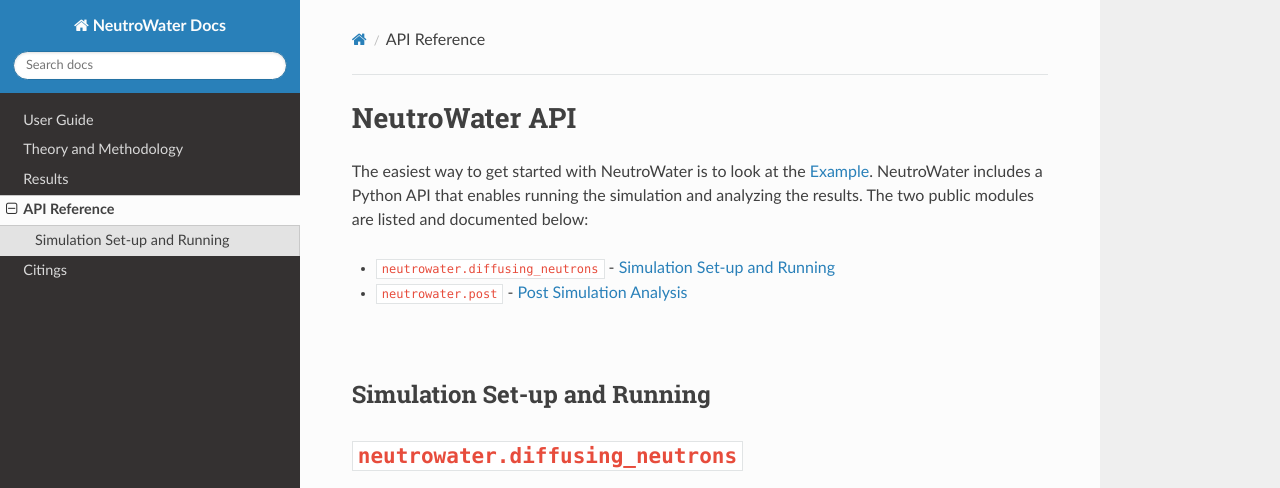
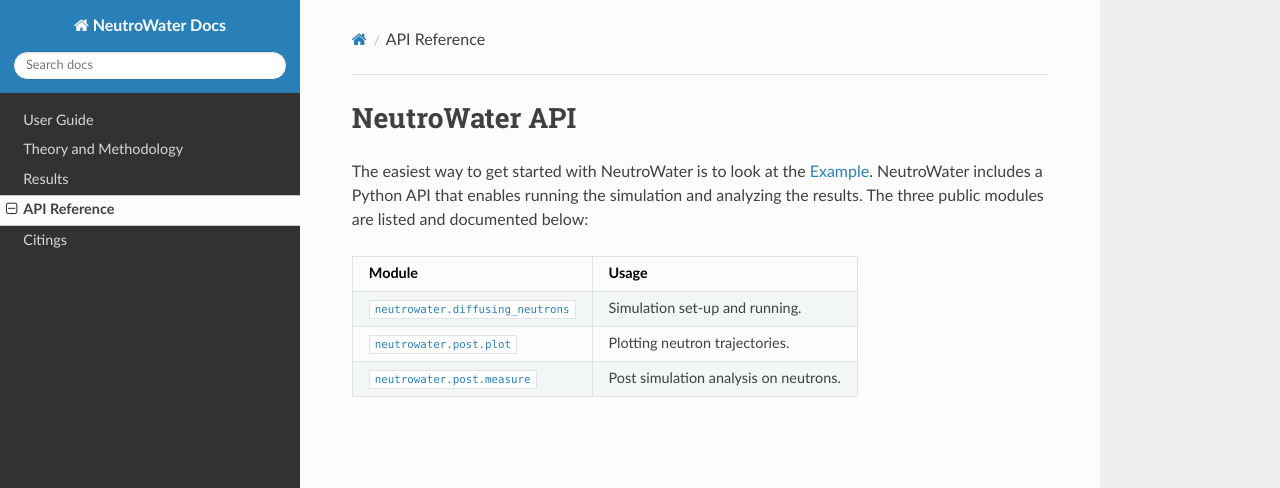
Before and after one commit to DerkNiessink/NeutroWater, an MkDocs documentation site: the page built from docs/docs/reference.md, in a window 1280 px wide and 1345 px high. Shown: the top 488 px of the window. Built offline with MkDocs 1.6.1, drawn with Linux system fonts in a browser that asks for light colours; nearby versions of some CDN libraries; some of the changed text lies outside the part shown; grey boxes are pictures that could not be loaded.

Commit message:
update to docs

```diff
--- a/docs/docs/reference.md
+++ b/docs/docs/reference.md
@@ -1,31 +1,33 @@
 # NeutroWater API
 
-The easiest way to get started with NeutroWater is to look at the [Example](./user_guide.md#2-example-usage). NeutroWater includes a Python API that enables running the simulation and analyzing the results. The two public modules are listed and documented below:
+The easiest way to get started with NeutroWater is to look at the [Example](./user_guide.md#2-example-usage). NeutroWater includes a Python API that enables running the simulation and analyzing the results. The three public modules are listed and documented below:
 
 
-- `neutrowater.diffusing_neutrons` - [Simulation Set-up and Running](#simulation-set-up-and-running)
-- `neutrowater.post` - [Post Simulation Analysis](#post-simulation-analysis)
+| Module                           | Usage
+| -----------------------          | ------------
+| [`neutrowater.diffusing_neutrons`](./reference.md#neutrowater.diffusing_neutrons) |  Simulation set-up and running.
+| [`neutrowater.post.plot`](./reference.md#neutrowater.post.plot)          |  Plotting neutron trajectories.
+| [`neutrowater.post.measure`](./reference.md#neutrowater.post.measure)       |  Post simulation analysis on neutrons.
 
 <br>
+<br>
 
-
-## Simulation Set-up and Running
-
-# `neutrowater.diffusing_neutrons`
+**<span style="font-size:2em;"> `neutrowater.diffusing_neutrons` </span>**
 
 ::: neutrowater.diffusing_neutrons
 
 <br>
 <br>
+<br>
 
-## Post Simulation Analysis
-
-# `neutrowater.post.plot`
+**<span style="font-size:2em;"> `neutrowater.post.plot` </span>**
 
 ::: neutrowater.post.plot
 
 <br>
+<br>
+<br>
 
-# `neutrowater.post.measure`
+**<span style="font-size:2em;"> `neutrowater.post.measure` </span>**
 
 ::: neutrowater.post.measure
```
Also changed, not shown: docs/docs/user_guide.md (+1 -1 lines).
